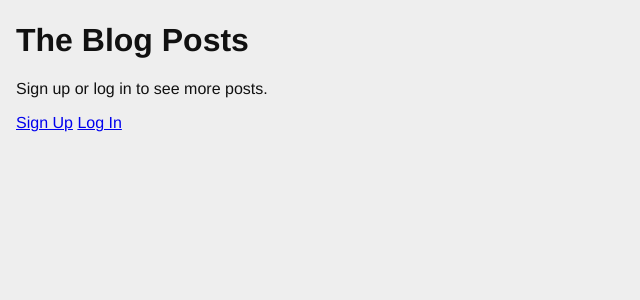
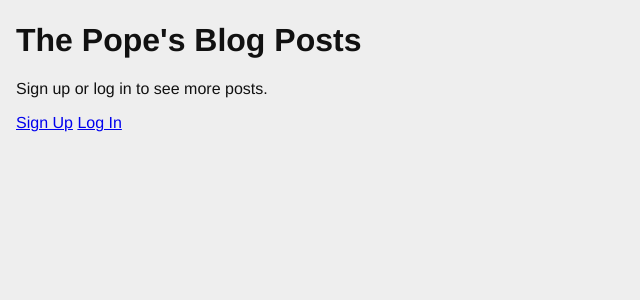
Before and after one commit to cpope4-Git/django-blog, a Django app: page / in a window 1280 px wide. Shown: the part 20-320 px from the top of the page, without its empty margins (0-640 px from the left). Run offline with Django 5.2, Linux system fonts and the light colour scheme; data that the repository does not hold is empty.

Commit message:
Changed blog title

```diff
--- a/blogging/templates/blogging/list.html
+++ b/blogging/templates/blogging/list.html
@@ -1,5 +1,5 @@
   {% extends "base.html" %}{% block content %}
-      <h1>The Blog Posts</h1>
+      <h1>The Pope's Blog Posts</h1>
       {% if user.is_authenticated %}
         <p>Welcome, {{ user.username }}!</p>
       {% else %}
--- a/blogging/tests.py
+++ b/blogging/tests.py
@@ -46,7 +46,7 @@ class FrontEndTestCase(TestCase):
     def test_list_only_published(self):
         resp = self.client.get("/")
         resp_text = resp.content.decode(resp.charset)
-        self.assertTrue("The Blog Posts" in resp_text)
+        self.assertTrue("The Pope's Blog Posts" in resp_text)
         for count in range(1, 11):
             title = f"Post {count} Title"
             if count < 6:
```
